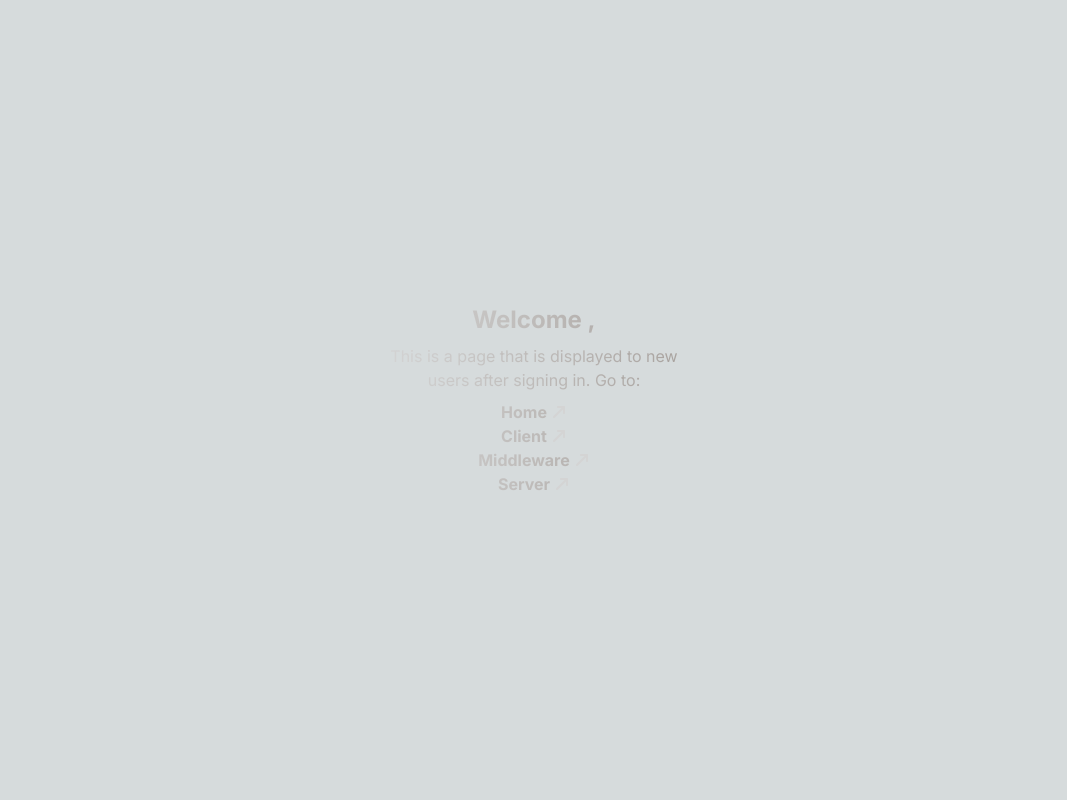
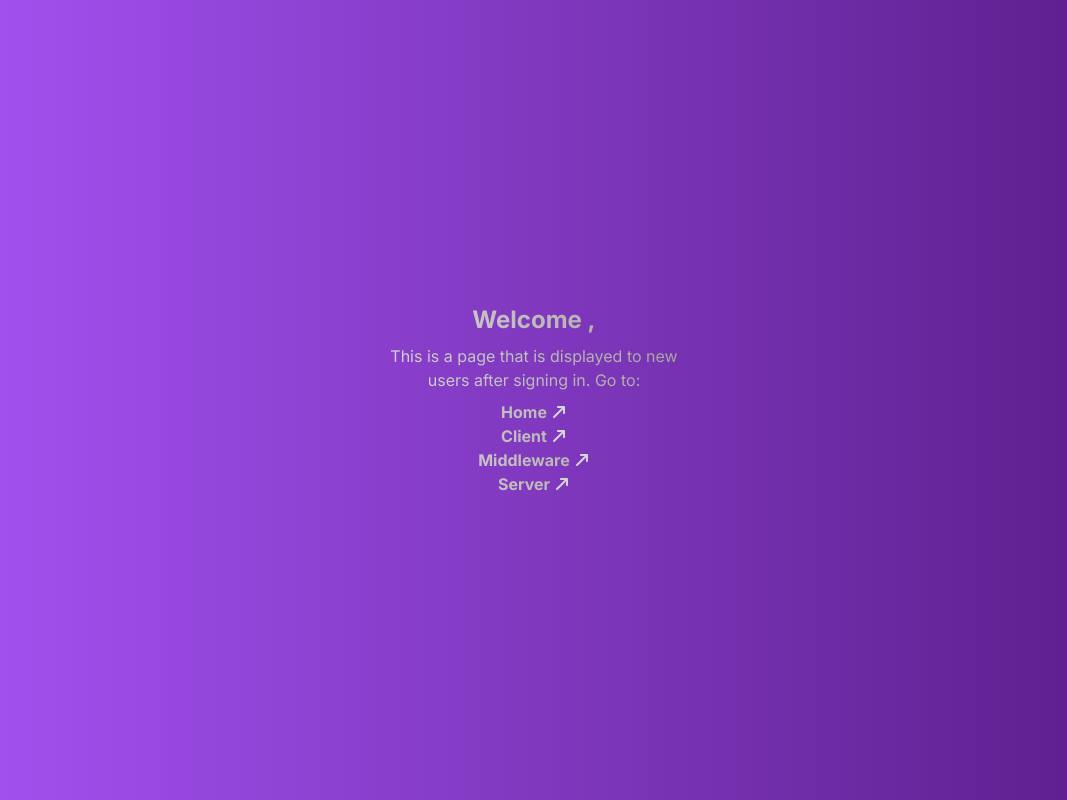
Before and after one commit to TobiasGleiter/nextjs13-next-auth, a Next.js app: page /auth/new-user in a window 1280 px wide. Shown: the whole page, without its empty margins (106-1173 px from the left). Built offline with nearby package versions, Linux system fonts and the light colour scheme; no server answers.

Commit message:
fix: bgcolor auth

```diff
--- a/app/auth/error/page.tsx
+++ b/app/auth/error/page.tsx
@@ -8,7 +8,6 @@ export default function AuthErrorPage({ reset }: any) {
   const error = searchParams.get('error');
 
   return (
-    <div className="fixed inset-0 flex items-center justify-center z-10">
     <div className="relative w-full max-w-xs rounded-xl bg-white/70 p-2">
       <div className="flex flex-col items-center text-black">
         <h1 className="w-full font-bold text-2xl mb-2 text-center ">Error</h1>
@@ -18,6 +17,5 @@ export default function AuthErrorPage({ reset }: any) {
         <p>{error && error}</p>
       </div>
     </div>
-    </div>
   );
 }
--- /dev/null
+++ b/app/auth/layout.tsx
@@ -0,0 +1,7 @@
+export default function AuthLayout({ children }: any) {
+  return (
+    <div className="fixed inset-0 flex items-center justify-center z-10 w-full bg-gradient-to-r from-purple-500 to-purple-900">
+      {children}
+    </div>
+  );
+}
--- a/app/auth/new-user/page.tsx
+++ b/app/auth/new-user/page.tsx
@@ -14,7 +14,6 @@ export default async function NewUserPage() {
   const session = await getServerSession(authOptions);
 
   return (
-    <div className="fixed inset-0 flex items-center justify-center z-10">
     <div className="relative w-full max-w-xs rounded-xl p-2">
       <div className="flex flex-col items-center bg-gradient-to-r from-neutral-300 to-stone-400 bg-clip-text text-transparent">
         <h1 className="w-full font-bold text-2xl mb-2 text-center ">
@@ -25,8 +24,7 @@ export default async function NewUserPage() {
           ,
         </h1>
         <p className="mb-2 text-center">
-            This is a page that is displayed to new users after signing in. Go
-            to:
+          This is a page that is displayed to new users after signing in. Go to:
         </p>
         <ul className="text-center font-bold">
           {navigation.map((item) => {
@@ -48,6 +46,5 @@ export default async function NewUserPage() {
         </ul>
       </div>
     </div>
-    </div>
   );
 }
--- a/app/auth/signin/page.tsx
+++ b/app/auth/signin/page.tsx
@@ -7,7 +7,6 @@ const providers = [{ label: 'GitHub', provider: 'github', icon: 'github' }];
 
 export default function SignInPage() {
   return (
-    <div className="fixed inset-0 flex items-center justify-center z-10">
     <div className="relative w-full max-w-xs rounded-xl bg-white/70 p-2">
       <div className="flex flex-col items-center text-black">
         <h1 className="w-full font-bold text-2xl mb-4 text-center ">
@@ -31,10 +30,9 @@ export default function SignInPage() {
         </div>
         <div className="text-center text-sm mx-4">
           <p>
-              You have the option to log in or sign in. Your data will neither
-              be stored nor processed.
+            You have the option to log in or sign in. Your data will neither be
+            stored nor processed.
           </p>
-          </div>
         </div>
       </div>
     </div>
```
Lines whose indentation alone changed are shown as unchanged.
